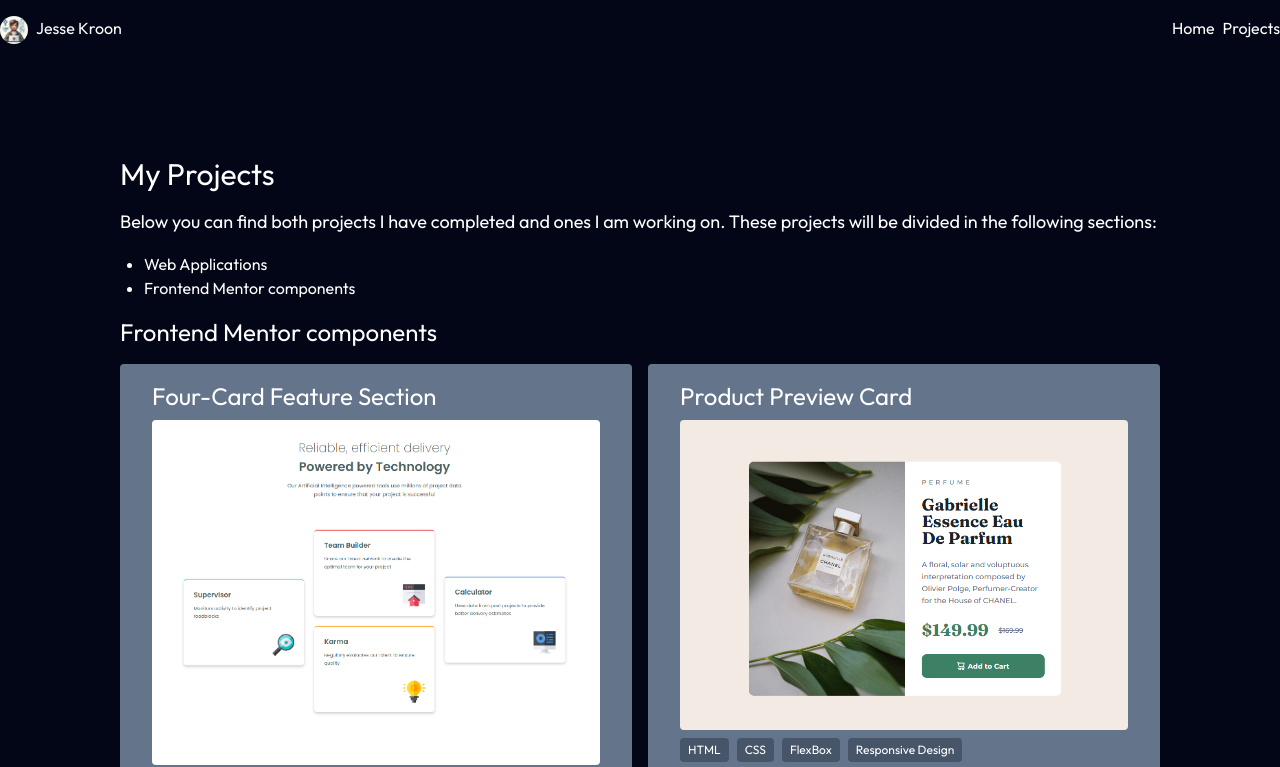
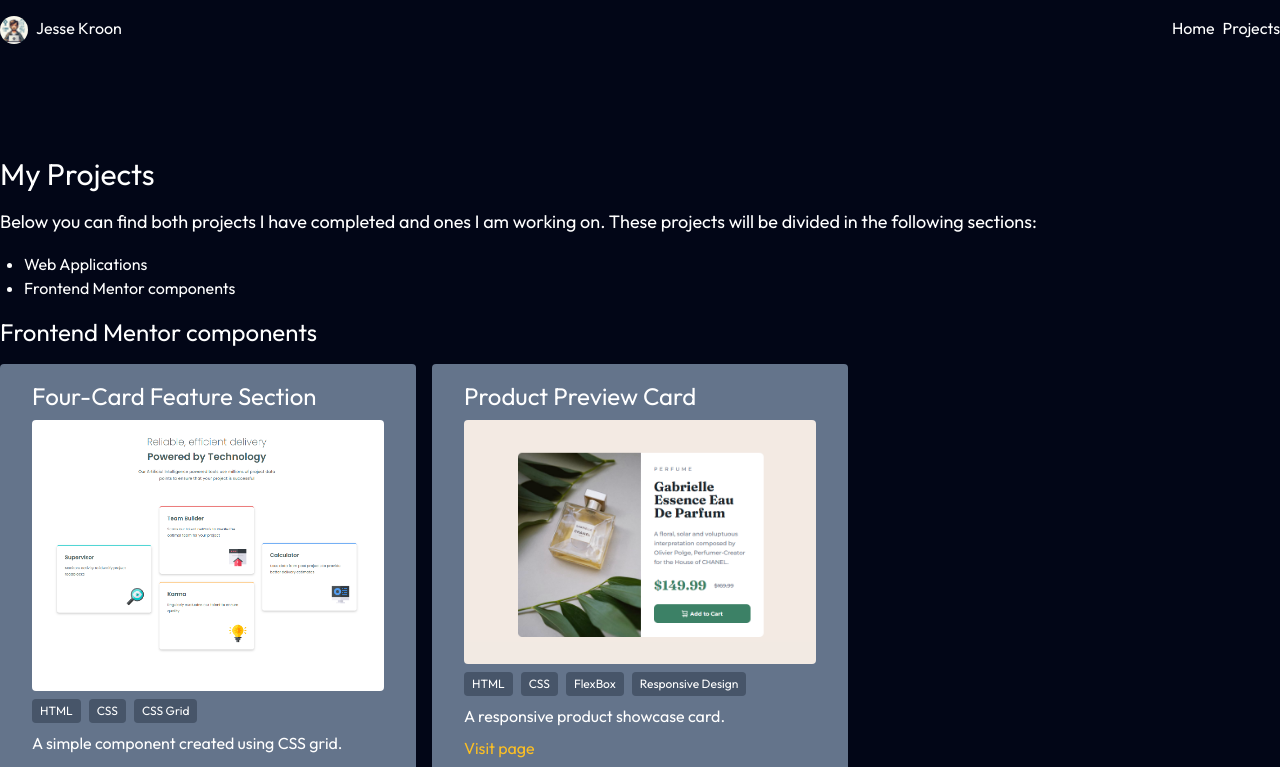
Before and after one commit to jesse-kroon/portfolio, a SvelteKit app: page /projects in a window 1280 px wide. Shown: the top 767 px of the page. Built offline with nearby package versions, Linux system fonts and the light colour scheme.

Commit message:
use container layout and correct pathing for images

```diff
--- a/src/components/Projects/Project/Project.svelte
+++ b/src/components/Projects/Project/Project.svelte
@@ -1,4 +1,5 @@
 <script lang="ts">
+	import { base } from '$app/paths';
 	import type { IProject } from '../interfaces';
 
 	let { title, description, imageSrc, url, githubUrl, technologies }: IProject = $props();
@@ -7,7 +8,7 @@
 <article class="my-4 flex flex-col gap-2 rounded bg-slate-500 px-8 py-4 text-white lg:max-w-lg">
 	<h3 class="text-2xl">{title}</h3>
 	<a href={url}>
-		<img src={imageSrc} alt="" class="size-auto rounded" />
+		<img src={base + imageSrc} alt="" class="size-auto rounded" />
 	</a>
 	<ul class="flex gap-2">
 		{#each technologies as technology}
@@ -17,6 +18,6 @@
 	<p>{description}</p>
 	<a href={url} class="text-amber-400 hover:text-green-400">Visit page</a>
 	<a href={githubUrl} target="_blank"
-		><img src="/images/github-mark.png" alt="" class="size-10 hover:invert" /></a
+		><img src="{base}/images/github-mark.png" alt="" class="size-10 hover:invert" /></a
 	>
 </article>
--- a/src/components/Projects/Section/Section.svelte
+++ b/src/components/Projects/Section/Section.svelte
@@ -11,7 +11,7 @@
 
 {#if projects.length > 0}
 	<h2 class="text-bold text-2xl text-white">{title}</h2>
-	<div class="gap-4 md:grid md:grid-cols-2">
+	<div class="gap-4 md:grid md:grid-cols-2 xl:grid-cols-3">
 		{#each projects as project}
 			<Project {...project} />
 		{/each}
--- a/src/routes/+layout.svelte
+++ b/src/routes/+layout.svelte
@@ -6,7 +6,7 @@
 </script>
 
 <Header />
-<main class="m-4 flex-grow font-sans lg:mx-auto lg:my-24">
+<main class="container m-4 flex-grow font-sans lg:mx-auto lg:mt-24">
 	{@render children()}
 </main>
 <Footer />
```
